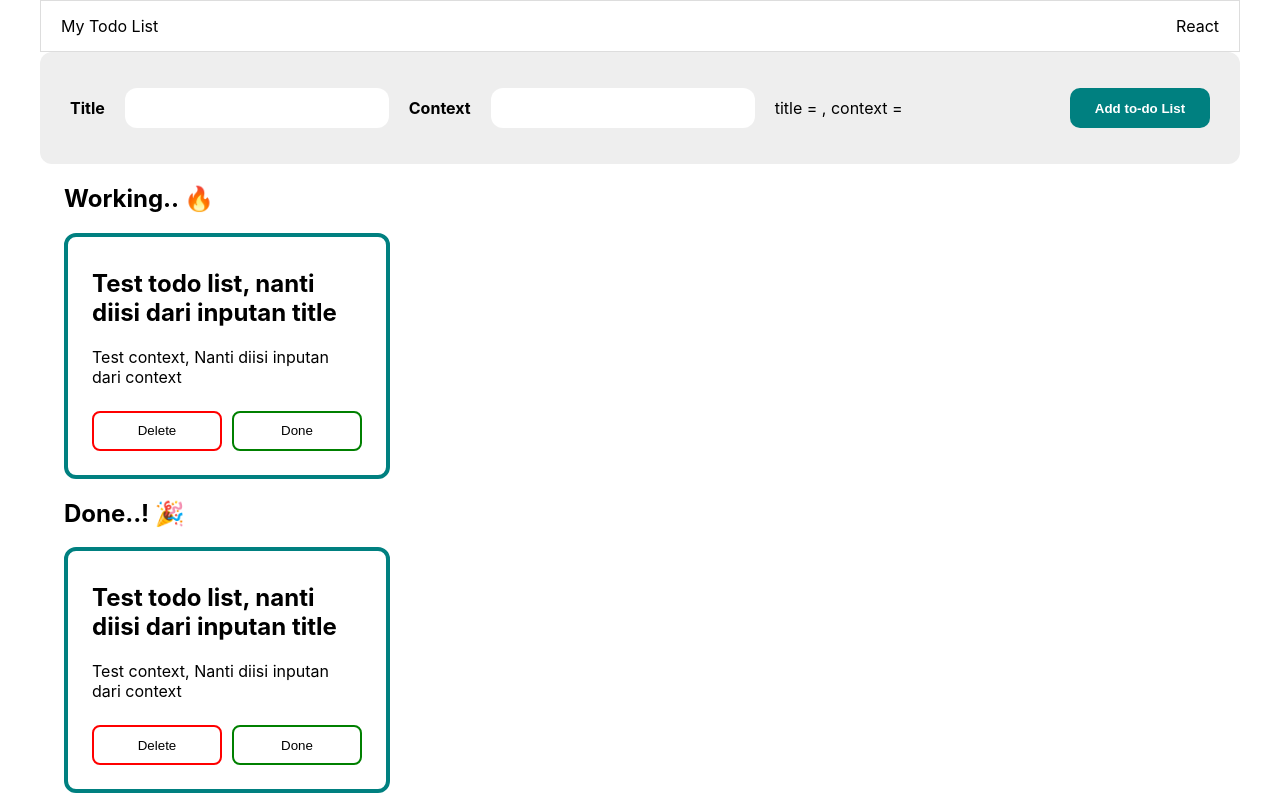
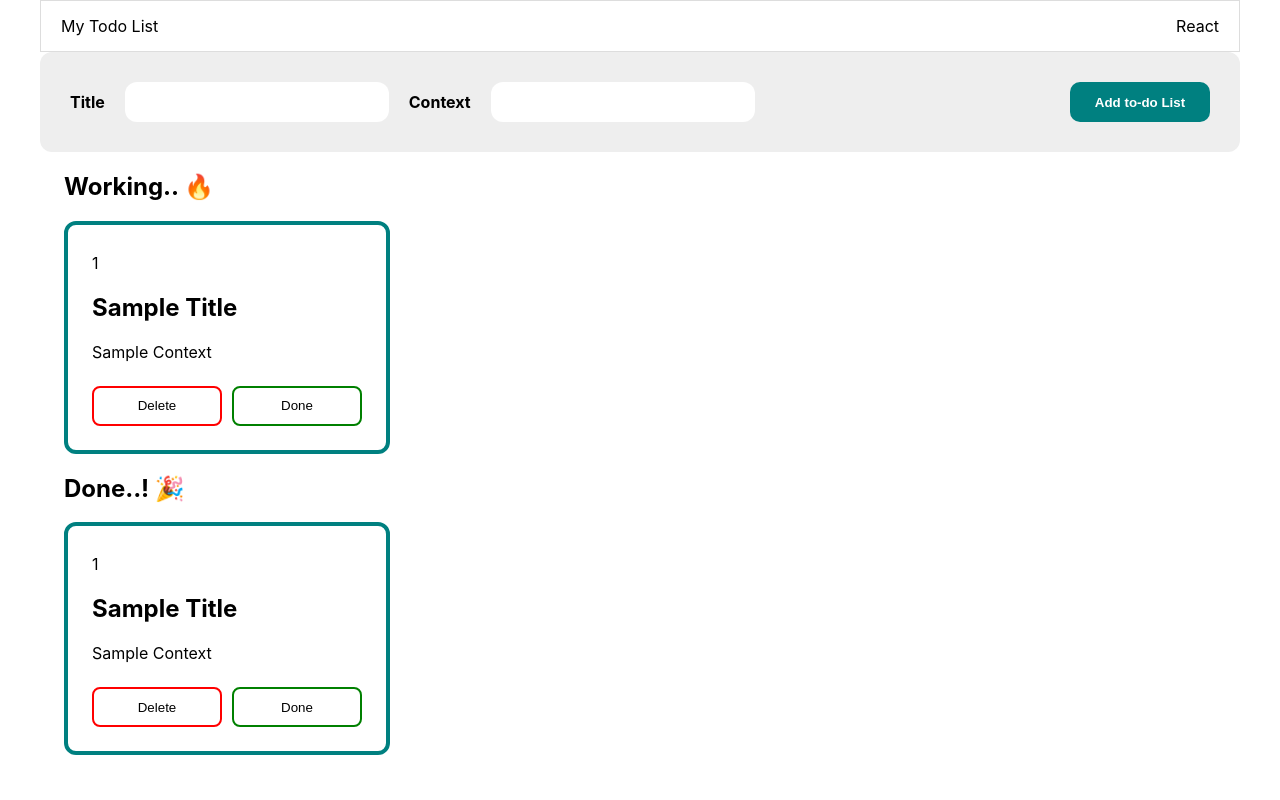
Before and after one commit to ApriyadiH/Week2-todolist, a React (Create React App) app: page / in a window 1280 px wide. Built offline with nearby package versions, Linux system fonts and the light colour scheme.

Commit message:
ui, add tdl, delete tdl

```diff
--- a/src/App.js
+++ b/src/App.js
@@ -35,21 +35,12 @@ const Container = () => {
 // | $$    | $$  | $$| $$      | $$ | $$ | $$
 // | $$    |  $$$$$$/| $$      | $$ | $$ | $$
 // |__/     \______/ |__/      |__/ |__/ |__/
-const AddForm = () => {
-    // Variabel untuk menampung data ///////////////////SEMENTARA
-    const [title, setTitle] = useState("");
-    const [context,setContext] = useState("");
-
-    // Ini handler onChange, setiap ada perubahan di dalam input box, akan diambil datanya, diisi kembali ke input box
-    const onChangeHandlerTitle = (event) => {
-        const isi_handler_title = event.target.value;
-        setTitle(isi_handler_title);
-    }
-
-    const onChangeHandlerContext = (event) => {
-        const isi_handler_context = event.target.value;
-        setContext(isi_handler_context);
-    }
+const AddForm = ({
+    title,
+    context,
+    onChangeHandlerTitle,
+    onChangeHandlerContext,
+    onClickHandlerAdd}) => {
 
     ////////////////////////////////////////////////////////
     const add_form = {
@@ -80,7 +71,7 @@ const AddForm = () => {
         height: "40px",
         padding: "0 12px",
         width: "240px"
-      }
+    }
 
     const add_button = {
         backgroundColor: "teal",
@@ -100,11 +91,13 @@ const AddForm = () => {
                 <label style = {form_label}>Context</label>
                 <input style = {add_input} value={context} onChange={onChangeHandlerContext}></input>
 
-                <p>title = {title}, context = {context} </p>
+                {/* TEST input terbaca */}
+                {/* <p>title = {title}, context = {context}</p> */}
+
             </div>
-            <button style = {add_button}>Add to-do List</button>
+            <button style = {add_button} disabled = {!title || !context} onClick={onClickHandlerAdd}>Add to-do List</button>
         </form>
-    )
+    );
 }
 
 //    /$$                             /$$
@@ -115,9 +108,7 @@ const AddForm = () => {
 //   | $$ /$$| $$  | $$        | $$  | $$| $$  | $$
 //   |  $$$$/|  $$$$$$/        |  $$$$$$$|  $$$$$$/
 //    \___/   \______/          \_______/ \______/
-
-
-const ToDoWorking = () => {
+const ToDoComplete = ({todos,setTodos}) => {
     const list_wrapper = {
         display: "flex",
         flexWrap: "wrap",
@@ -165,18 +156,32 @@ const ToDoWorking = () => {
         width: "50%"
     }
 
+    function onClickHandlerDelete(id){
+        setTodos(current => current.filter(todo => {
+            return todo.td_id !== id
+        }),);
+        console.log(todos)
+    }
+
+    function onClickHandlerComplete(id){
+        console.log(todos)
+    };
+
     return (
         <div style = {list_wrapper}>
-            <div style = {to_do_container}>
+            {todos.map((todo) => (
+            <div style = {to_do_container} key={todo.td_id}>
                 <div>
-                    <h2 style = {to_do_title}> Test todo list, nanti diisi dari inputan title </h2>
-                    <div> Test context, Nanti diisi inputan dari context</div>
+                    <p>{todo.td_id}</p>
+                    <h2 style = {to_do_title}>{todo.title}</h2>
+                    <div>{todo.context}</div>
                 </div>
                 <div style = {button_set}>
-                    <button style = {delete_button}>Delete</button>
-                    <button style = {complete_button}>Done</button>
+                    <button style = {delete_button} onClick={() =>onClickHandlerDelete(todo.td_id)} >Delete</button>
+                    <button style = {complete_button} onClick={() => onClickHandlerComplete(todo.td_id)}>Done</button>
                 </div>
             </div>
+            ))}
             {/* <div style = {to_do_container}>
                 <div>
                     <h2 style = {to_do_title}> Test todo list, nanti diisi dari inputan title </h2>
@@ -211,7 +216,7 @@ const ToDoWorking = () => {
     )
 }
 
-const ToDoComplete = () => {
+const ToDoWorking = ({todos,setTodos}) => {
     const list_wrapper = {
         display: "flex",
         flexWrap: "wrap",
@@ -259,18 +264,42 @@ const ToDoComplete = () => {
         width: "50%"
     }
 
+    // const onClickHandlerDelete = () => {
+    //     setTodos(current => current.filter(todo => {
+    //         return todo.td_id !== id
+    //     }),
+    //     );
+    //     console.log('tombol hapus')
+    //     console.log(todos)
+    // };
+
+
+    function onClickHandlerDelete(id){
+        setTodos(current => current.filter(todo => {
+            return todo.td_id !== id
+        }),);
+        console.log(todos)
+    }
+
+    function onClickHandlerComplete(id){
+        console.log(todos)
+    };
+
     return (
         <div style = {list_wrapper}>
-            <div style = {to_do_container}>
+            {todos.map((todo) => (
+            <div style = {to_do_container} key={todo.td_id}>
                 <div>
-                    <h2 style = {to_do_title}> Test todo list, nanti diisi dari inputan title </h2>
-                    <div> Test context, Nanti diisi inputan dari context</div>
+                    <p>{todo.td_id}</p>
+                    <h2 style = {to_do_title}>{todo.title}</h2>
+                    <div>{todo.context}</div>
                 </div>
                 <div style = {button_set}>
-                    <button style = {delete_button}>Delete</button>
-                    <button style = {complete_button}>Done</button>
+                    <button style = {delete_button} onClick={() =>onClickHandlerDelete(todo.td_id)} >Delete</button>
+                    <button style = {complete_button} onClick={() => onClickHandlerComplete(todo.td_id)}>Done</button>
                 </div>
             </div>
+            ))}
             {/* <div style = {to_do_container}>
                 <div>
                     <h2 style = {to_do_title}> Test todo list, nanti diisi dari inputan title </h2>
@@ -305,6 +334,7 @@ const ToDoComplete = () => {
     )
 }
 
+
 //  /$$ /$$             /$$
 // | $$|__/            | $$
 // | $$ /$$  /$$$$$$$ /$$$$$$
@@ -314,7 +344,7 @@ const ToDoComplete = () => {
 // | $$| $$ /$$$$$$$/  |  $$$$/
 // |__/|__/|_______/    \___/
 
-const List = () => {
+const List = ({todos,setTodos}) => {
     const list_container = {
         padding: "0 24px"
     }
@@ -329,12 +359,19 @@ const List = () => {
         fontWeight: "bold"
     }
 
+
     return (
         <div style = {list_container}>
             <h2 style = {list_title}>Working.. 🔥 </h2>
-            <ToDoWorking/>
+            <ToDoWorking
+            todos = {todos}
+            setTodos= {setTodos}
+            />
             <h2 style = {list_title}>Done..! 🎉</h2>
-            <ToDoComplete/>
+            <ToDoComplete
+            todos = {todos}
+            setTodos = {setTodos}
+            />
         </div>
     )
 }
@@ -352,9 +389,34 @@ const List = () => {
 //                \______/
 
 const App = () => {
+    // Deklarasi keadaan awal variabel
+    const [title, setTitle] = useState("");
+    const [context,setContext] = useState("");
+    const [todos, setTodos] = useState([
+        {
+          td_id: 1,
+          title: "Sample Title",
+          context: "Sample Context",
+          is_done: 0
+        },
+      ]);
 
+    const onClickHandlerAdd = (event) => {
+        event.preventDefault() //Mencegah file ter-refresh
+        setTitle("") // Mengosongkan input field title
+        setContext("") // Mengosongkan input field context
+        setTodos([...todos, { td_id: todos.length + 1, title: title, context: context, is_done: 0}]);
+     };
 
+    const onChangeHandlerTitle = (event) => {
+        const isi_handler_title = event.target.value;
+        setTitle(isi_handler_title);
+    }
 
+    const onChangeHandlerContext = (event) => {
+        const isi_handler_context = event.target.value;
+        setContext(isi_handler_context);
+    }
 
     /////////////////////////////////////////////////////
     const layout = {
@@ -366,8 +428,17 @@ const App = () => {
     return (
         <div style = {layout}>
             <Container />
-            <AddForm />
-            <List />
+            <AddForm
+            title = {title}
+            context = {context}
+            setTitle={setTitle}
+            setContext={setContext}
+            onChangeHandlerTitle={onChangeHandlerTitle}
+            onChangeHandlerContext={onChangeHandlerContext}
+            onClickHandlerAdd={onClickHandlerAdd}/>
+            <List
+            todos = {todos}
+            setTodos = {setTodos}/>
         </div>
     )
 }
@@ -376,10 +447,12 @@ export default App;
 
 
 // TO DO LIST BENERAN
-// data diambil di input test
-// Data dikirim dan ngubah state
-// Data yang dikirim diubah jadi tambahan tdl
-// coba tombol delete
+// data diambil di input test SELESAI
+// Tombol bisa ditekan SELESAI
+// Tombol berubah state saat input terisi SELESAI
+// Data dikirim dan ngubah state SELESAI
+// Data yang dikirim diubah jadi tambahan tdl SELESAI
+// coba tombol delete SELESAI
 // coba tombol done
 // data terikirim buat tombol done
 // data terkirim jadi daftar selesai
```
